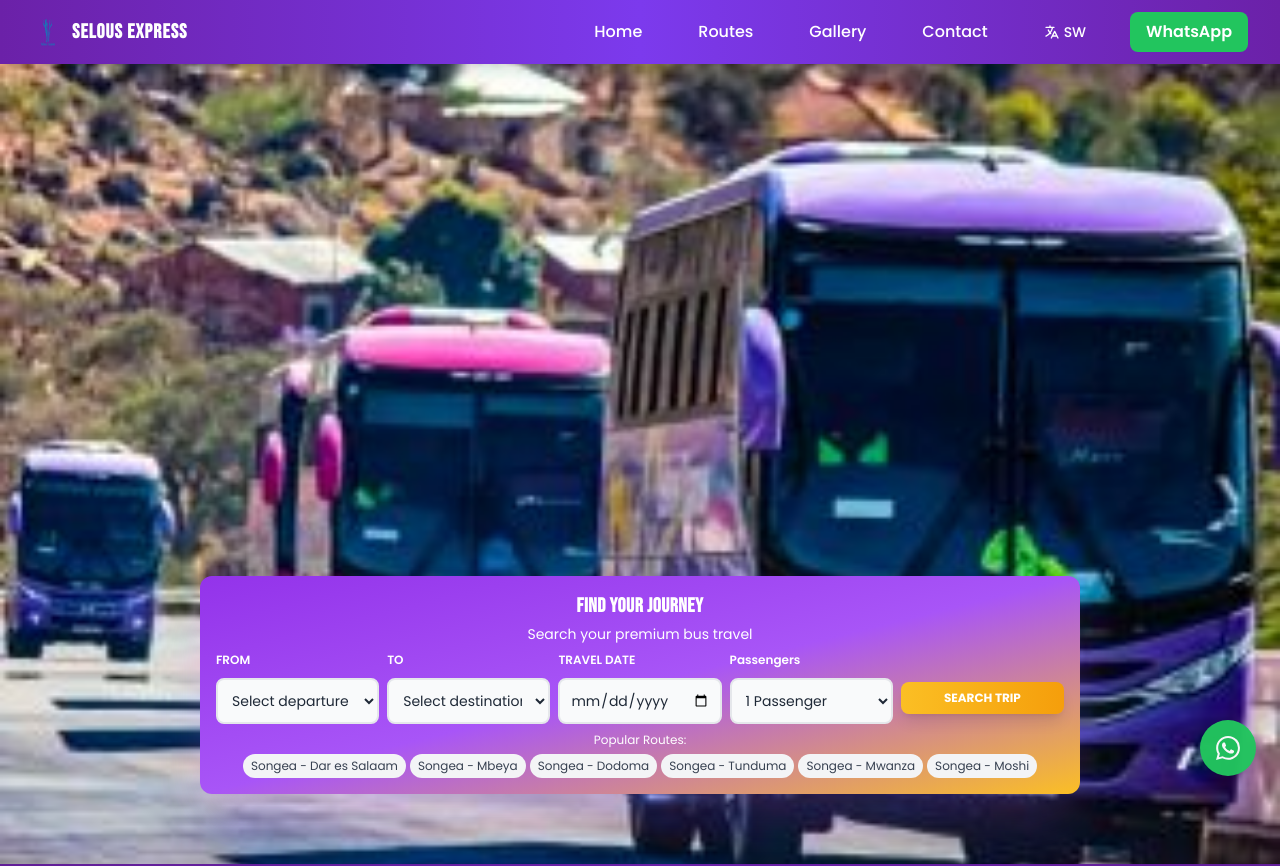
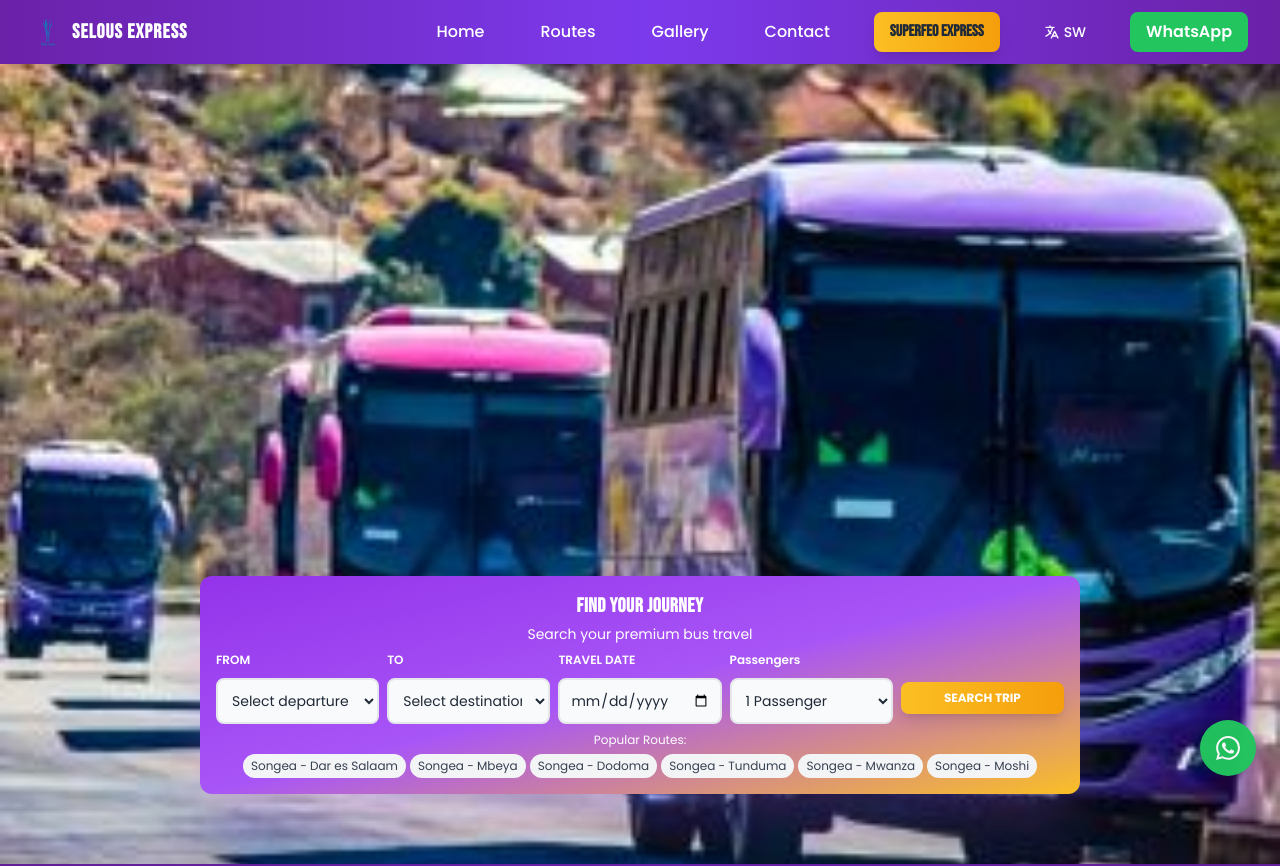
Before and after one commit to Dawinz/selous-express, a React (Create React App) app: page / in a window 1280 px wide. Shown: the top 866 px of the page. Built offline with nearby package versions, Linux system fonts and the light colour scheme.

Commit message:
Add SUPERFEO EXPRESS button to navbar (desktop and mobile)

```diff
--- a/src/components/Navbar.js
+++ b/src/components/Navbar.js
@@ -85,6 +85,14 @@ const Navbar = () => {
               >
                 {t('contact')}
               </Link>
+              <a
+                href="https://superfeoexpress.com"
+                target="_blank"
+                rel="noopener noreferrer"
+                className="bg-gradient-to-r from-selous-gold-400 to-selous-gold-500 hover:from-selous-gold-500 hover:to-selous-gold-600 px-4 py-2 rounded-lg font-bebas font-bold text-selous-gray-800 transition-all duration-200 transform hover:scale-105 shadow-lg"
+              >
+                SUPERFEO EXPRESS
+              </a>
               <button
                 onClick={toggleLanguage}
                 className="flex items-center space-x-1 hover:text-selous-blue hover:bg-selous-blue hover:bg-opacity-10 px-3 py-2 rounded-md transition-all duration-200 font-poppins font-medium"
@@ -171,6 +179,15 @@ const Navbar = () => {
             >
               {t('contact')}
             </Link>
+            <a
+              href="https://superfeoexpress.com"
+              target="_blank"
+              rel="noopener noreferrer"
+              className="block w-full text-center px-4 py-3 bg-gradient-to-r from-selous-gold-400 to-selous-gold-500 hover:from-selous-gold-500 hover:to-selous-gold-600 text-selous-gray-800 font-bebas font-bold rounded-lg transition-all duration-200 transform hover:scale-105 shadow-lg mx-3"
+              onClick={closeMenu}
+            >
+              SUPERFEO EXPRESS
+            </a>
             <button
               onClick={toggleLanguage}
               className="block w-full text-left px-3 py-3 rounded-md text-base font-poppins font-medium text-selous-blue hover:text-white hover:bg-selous-blue transition-colors duration-200"
```
